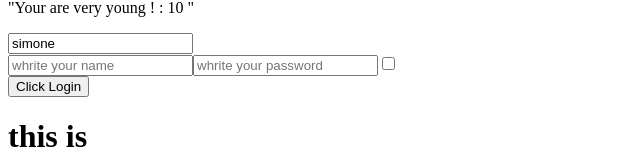
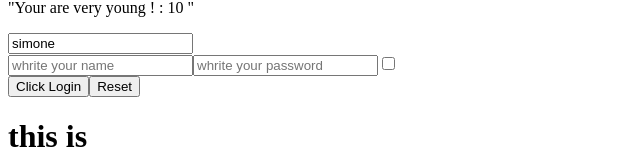
Before and after one commit to Simonedamb/React-exercises, a React (Create React App) app: page / in a window 1280 px wide. Shown: the part 216-382 px from the top of the page, without its empty margins (0-640 px from the left). Built offline with nearby package versions, Linux system fonts and the light colour scheme.

Commit message:
forms-04

```diff
--- a/src/Login.js
+++ b/src/Login.js
@@ -22,6 +22,14 @@ export class Login extends React.Component {
       username: "simone",
       password: "ciao123",
       remember: true,
+    });
+  };
+
+  handelClickReset = () => {
+    this.setState({
+      username: "",
+      password: "",
+      remember: false,
     });
   };
 
@@ -50,6 +58,7 @@ export class Login extends React.Component {
         ></input>
         <div>
           <button onClick={this.handleClick}>Click Login</button>
+          <button onClick={this.handelClickReset}>Reset</button>
         </div>
       </div>
     );
```
